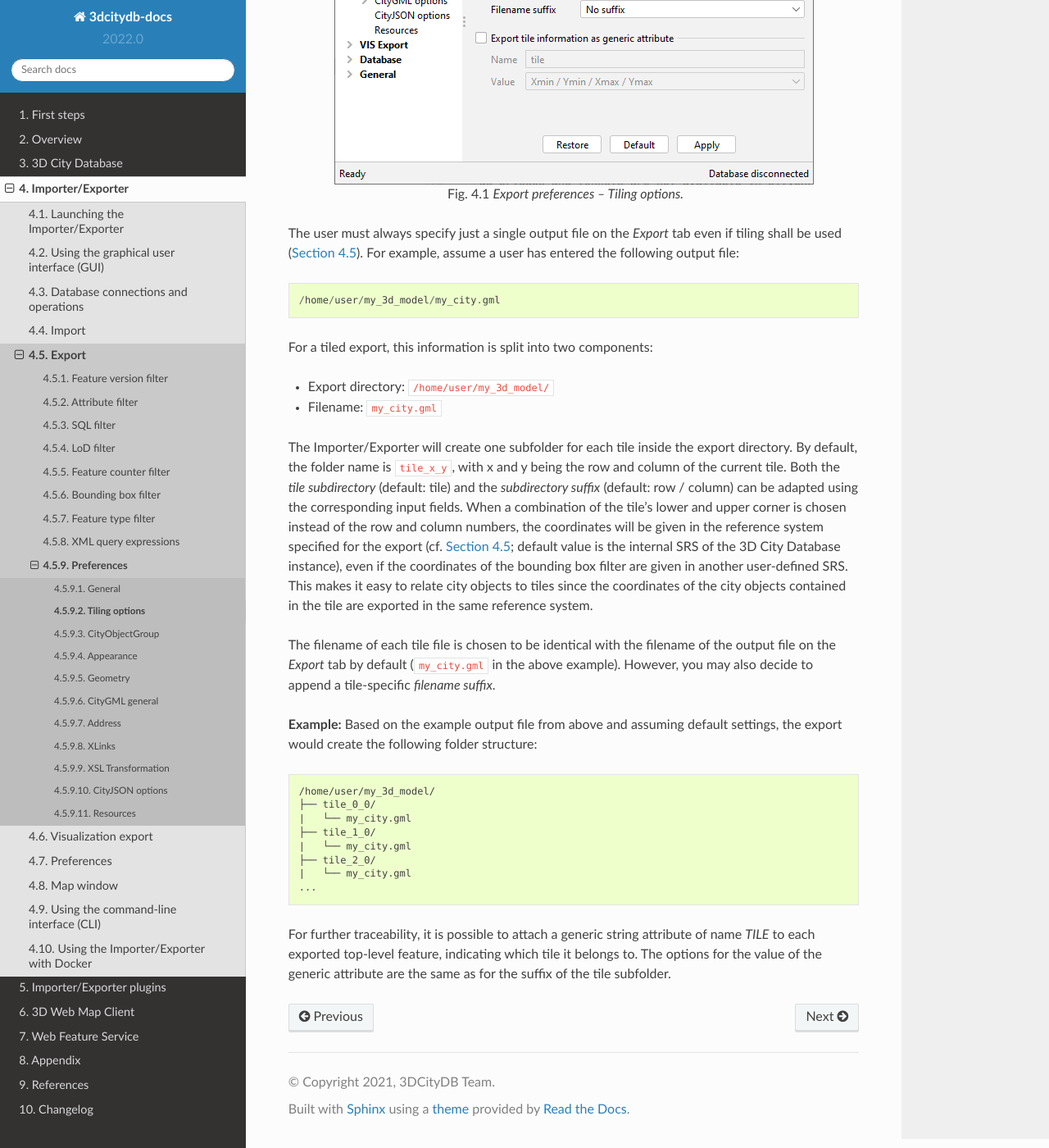
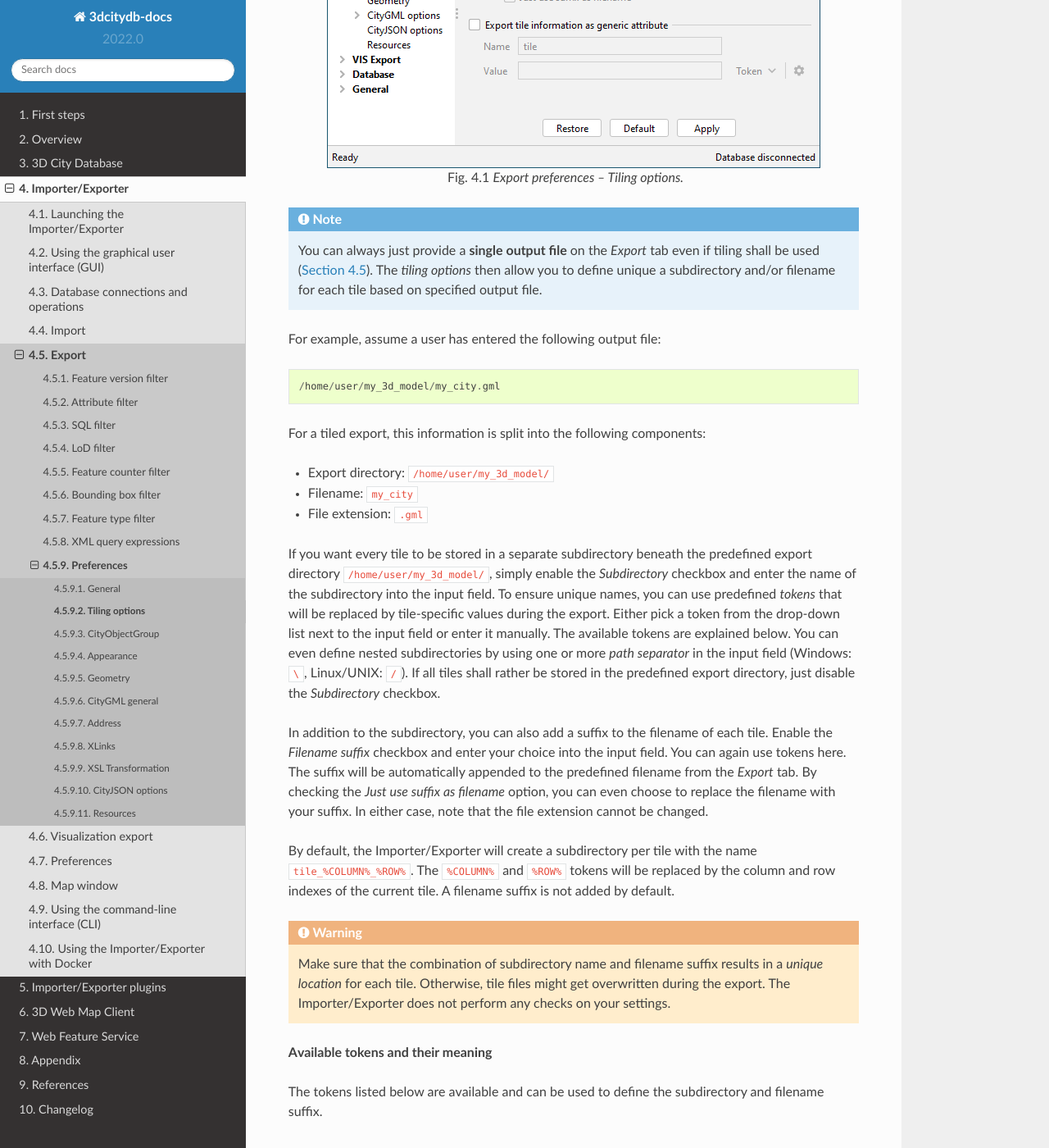
Before and after one commit to 3dcitydb/3dcitydb-docs, a Sphinx documentation site: the page built from source/impexp/export-preferences/tiling-options.rst, in a window 1280 px wide and 1400 px high, scrolled down 610 px. Shown: the whole window at 82% size. Built offline with Sphinx 7.4.7 and the Read the Docs theme 2.0.0, drawn with Linux system fonts in a browser that asks for light colours; some of the changed text lies outside the part shown.

Commit message:
reworked tiling options chapter to reflect the new capabilities of the Importer/Exporter

```diff
--- a/source/impexp/export-preferences/tiling-options.rst
+++ b/source/impexp/export-preferences/tiling-options.rst
@@ -5,13 +5,14 @@ Tiling options
 
 The Importer/Exporter allows for applying a spatial *bounding box
 filter* to exports on the *Export* tab of the operations window.
-To trigger a tiled export, a user can additionally provide the number of rows of columns
+To trigger a tiled export, a user can additionally provide the number of rows and columns
 into which the bounding box shall be evenly split (cf. :numref:`impexp_export_bbox_filter`).
 
 When tiling is enabled in this way, the export operation iterates over all tiles
 within the bounding box and exports the city objects on each tile. Every
-tile is exported to its own file within a separate subfolder. With the *Tiling options*
-settings, the names of the subfolders and tile files can be adapted as shown below.
+tile can be exported to its own unique file within a separate subdirectory. With
+the *Tiling options* settings, the names of the subdirectories and tile files can
+be flexibly adapted as shown below.
 
 .. figure:: /media/impexp_export_preferences_tiling_options_fig.png
    :name: impexp_export_preferences_tiling_options_fig
@@ -19,38 +20,104 @@ settings, the names of the subfolders and tile files can be adapted as shown bel
 
    Export preferences – Tiling options.
 
-The user must always specify just a single output file on the *Export* tab
-even if tiling shall be used (:numref:`impexp_citygml_export_chapter`).
+.. note::
+  You can always just provide a **single output file** on the *Export* tab
+  even if tiling shall be used (:numref:`impexp_citygml_export_chapter`).
+  The *tiling options* then allow you to define unique a subdirectory and/or filename
+  for each tile based on specified output file.
+
 For example, assume a user has entered the following output file:
 
 ::
 
    /home/user/my_3d_model/my_city.gml
 
-For a tiled export, this information is split into two components:
+For a tiled export, this information is split into the following components:
 
 - Export directory: ``/home/user/my_3d_model/``
-- Filename: ``my_city.gml``
+- Filename: ``my_city``
+- File extension: ``.gml``
 
-The Importer/Exporter will create one subfolder for each tile inside the export
-directory. By default, the folder name is ``tile_x_y``, with x and y being the
-row and column of the current tile. Both the *tile subdirectory* (default: tile) and the
-*subdirectory suffix* (default: row / column) can be adapted using the corresponding
-input fields. When a combination of the tile's lower and upper corner
-is chosen instead of the row and column numbers, the coordinates will be given in the
-reference system specified for the export (cf. :numref:`impexp_citygml_export_chapter`;
-default value is the internal SRS of the 3D City Database instance),
-even if the coordinates of the bounding box filter are given in another
-user-defined SRS. This makes it easy to relate city objects to tiles since
-the coordinates of the city objects contained in the tile are exported in the
-same reference system.
+If you want every tile to be stored in a separate subdirectory beneath the predefined
+export directory ``/home/user/my_3d_model/``, simply enable the *Subdirectory* checkbox
+and enter the name of the subdirectory into the input field. To ensure unique names,
+you can use predefined *tokens* that will be replaced by tile-specific values during the export.
+Either pick a token from the drop-down list next to the input field or enter it manually.
+The available tokens are explained below. You can even define nested subdirectories by using
+one or more *path separator* in the input field (Windows: ``\``, Linux/UNIX: ``/``). If all
+tiles shall rather be stored in the predefined export directory, just disable the
+*Subdirectory* checkbox.
 
-The filename of each tile file is chosen to be identical with the filename of
-the output file on the *Export* tab by default (``my_city.gml`` in the above
-example). However, you may also decide to append a tile-specific *filename suffix*.
+In addition to the subdirectory, you can also add a suffix to the filename of
+each tile. Enable the *Filename suffix* checkbox and enter your choice into the input field.
+You can again use tokens here. The suffix will be automatically appended to the predefined
+filename from the *Export* tab. By checking the *Just use suffix as filename* option, you can
+even choose to replace the filename with your suffix. In either case, note that the file
+extension cannot be changed.
 
-**Example:** Based on the example output file from above and assuming default settings,
-the export would create the following folder structure:
+By default, the Importer/Exporter will create a subdirectory per tile with the
+name ``tile_%COLUMN%_%ROW%``. The ``%COLUMN%`` and ``%ROW%`` tokens will be replaced
+by the column and row indexes of the current tile. A filename suffix is not added by default.
+
+.. warning::
+  Make sure that the combination of subdirectory name and filename suffix results in a
+  *unique location* for each tile. Otherwise, tile files might get overwritten during
+  the export. The Importer/Exporter does not perform any checks on your settings.
+
+**Available tokens and their meaning**
+
+The tokens listed below are available and can be used to define the subdirectory and filename
+suffix.
+
+.. list-table::  *Available tokens and their meaning*
+   :align: center
+   :name: export_tiling_options_tokens
+   :widths: 25 75
+
+   * - | **Token**
+     - | **Description**
+   * - | %ROW%
+     - | Row index of the current tile. The first tile has the row index 0.
+   * - | %COLUMN%
+     - | Column index of the current tile. The first tile has the column index 0.
+   * - | %X_MIN%
+     - | X value of the lower left corner of the tile extent.
+   * - | %Y_MIN%
+     - | Y value of the lower left corner of the tile extent.
+   * - | %X_MAX%
+     - | X value of the upper right corner of the tile extent.
+   * - | %Y_MAX%
+     - | Y value of the upper right corner of the tile extent.
+
+The coordinates of the tile extent are always given in the reference system
+that has been chosen as target system for the export
+(cf. :numref:`impexp_citygml_export_chapter`). By default, this is the internal
+reference system of the 3D City Database instance.
+
+**Formatting tokens**
+
+When clicking on the settings button |token_settings| next to an input field,
+you can define a format string for each token. This format string is applied to
+the value before replacing the token. Format strings are helpful, for example, to
+format the coordinate values of the tile extent (e.g., to limit the number of
+decimal places or to even cut off all decimal places from the coordinate value).
+
+The format string syntax follows and supports the specification of the ``format()``
+method of the Java Language. A full documentation of the syntax is available
+`here <https://docs.oracle.com/en/java/javase/11/docs/api/java.base/java/util/Formatter.html#syntax>`_.
+Some example format strings are shown below.
+
+- ``%s``: This is the default format and simply formats the value as string.
+- ``%d``: The value is formatted as decimal integer.
+- ``%f``: The value is formatted as decimal number.
+- ``%.2f``: The value is formatted as decimal number with two decimal places.
+- ``%4.4s``: Format the value as string but only print exactly four characters.
+
+
+**Examples**
+
+Based on the example output file from above and assuming default value ``tile_%COLUMN%_%ROW%``
+for subdirectories, the export would create the following folder structure:
 
 ::
 
@@ -63,7 +130,31 @@ the export would create the following folder structure:
    |   └── my_city.gml
    ...
 
+When choosing ``%COLUMN%/%ROW%`` as value for the subdirectory, even nested folders
+will be created:
+
+::
+
+   /home/user/my_3d_model/
+   ├── 0/
+   |   └── 0/
+   |       └── my_city.gml
+   ├── 0/
+   |   └── 1/
+   |       └── my_city.gml
+   ...
+   ├── 1/
+   |   └── 1/
+   |       └── my_city.gml
+   ...
+
+**Adding a generic tile attribute to top-level features**
+
 For further traceability, it is possible to attach a generic string
-attribute of name *TILE* to each exported top-level feature, indicating
-which tile it belongs to. The options for the value of the generic
-attribute are the same as for the suffix of the tile subfolder.
+attribute to each exported top-level feature to indicate the tile
+to which it belongs. Simply enable the corresponding option in the *tiling options*
+dialog and define the name and the value of the generic attribute to be created.
+You can again use tokens for the attribute value that will be replaced
+with the actual values at export time.
+
+.. |token_settings| image:: /media/settings.svg
```
Also changed, not shown: source/media/impexp_export_preferences_tiling_options_fig.png, source/media/settings.svg (added).
